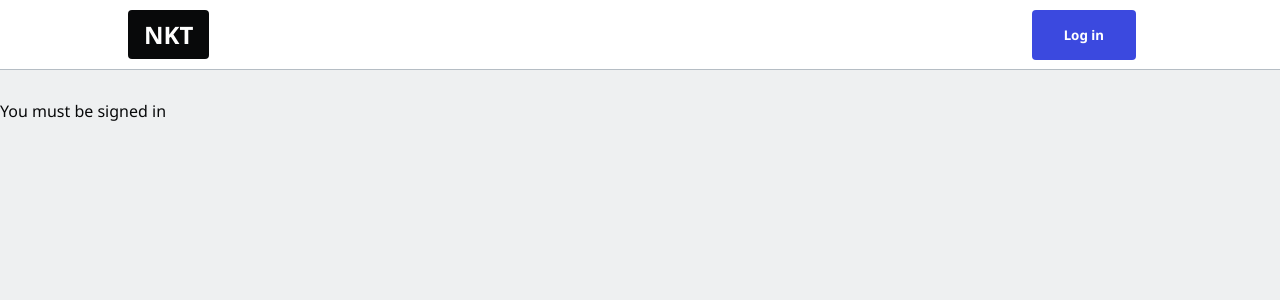
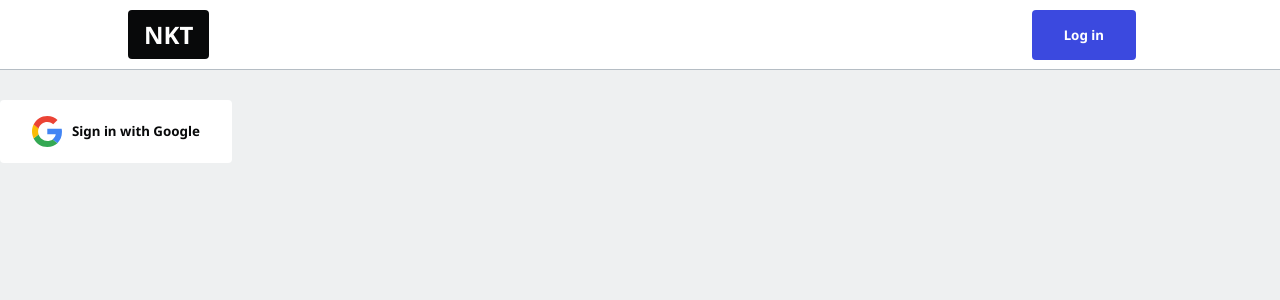
Before and after one commit to koyto7/nkt, a Next.js app: page /admin/1 in a window 1280 px wide. Shown: the top 300 px of the page. Built offline with nearby package versions, Linux system fonts and the light colour scheme; no server answers.

Commit message:
modified for qr code

```diff
--- a/components/AuthCheck.js
+++ b/components/AuthCheck.js
@@ -1,12 +1,28 @@
-import Link from 'next/link';
 import { useContext } from 'react';
 import { UserContext } from '../lib/context';
+import { useRouter } from 'next/router';
+import { auth, provider, db } from '../lib/firebase';
+import { signInWithPopup, signOut } from 'firebase/auth';
 
 // Component's children only shown to logged-in users
 export default function AuthCheck(props) {
   const { username } = useContext(UserContext);
 
-  return username
-    ? props.children
-    : props.fallback || <Link href="/enter">You must be signed in</Link>;
+  return username ? props.children : props.fallback || <SignInButton />;
 }
+
+// Sign in with Google button
+function SignInButton() {
+  const router = useRouter();
+  const signInWithGoogle = async () => {
+    await signInWithPopup(auth, provider).catch((e) => console.error(e));
+    // if successful, redirect to /admin
+    router.push('/admin');
+  };
+
+  return (
+    <button className="btn-google" onClick={signInWithGoogle}>
+      <img src={'/google-icon.svg'} /> Sign in with Google
+    </button>
+  );
+}
--- a/pages/_app.js
+++ b/pages/_app.js
@@ -3,9 +3,11 @@ import Navbar from '../components/Navbar';
 import { Toaster } from 'react-hot-toast';
 import { UserContext } from '../lib/context';
 import { useUserData } from '../lib/hooks';
+import { useRouter } from 'next/router';
 
 function MyApp({ Component, pageProps }) {
   const userData = useUserData();
+  const router = useRouter();
 
   return (
     <UserContext.Provider value={userData}>
--- a/pages/enter.js
+++ b/pages/enter.js
@@ -3,6 +3,7 @@ import { signInWithPopup, signOut } from 'firebase/auth';
 import { writeBatch, doc, getDoc } from 'firebase/firestore';
 import { useContext, useState, useCallback, useEffect } from 'react';
 import { UserContext } from '../lib/context';
+import { useRouter } from 'next/router';
 // lodash import
 import { debounce } from 'lodash';
 
@@ -29,8 +30,11 @@ export default function Enter(props) {
 
 // Sign in with Google button
 function SignInButton() {
+  const router = useRouter();
   const signInWithGoogle = async () => {
     await signInWithPopup(auth, provider).catch((e) => console.error(e));
+    // if successful, redirect to /admin
+    router.push('/admin');
   };
 
   return (
```
Also changed, not shown: components/UserProfile.js (+7 -0 lines).
